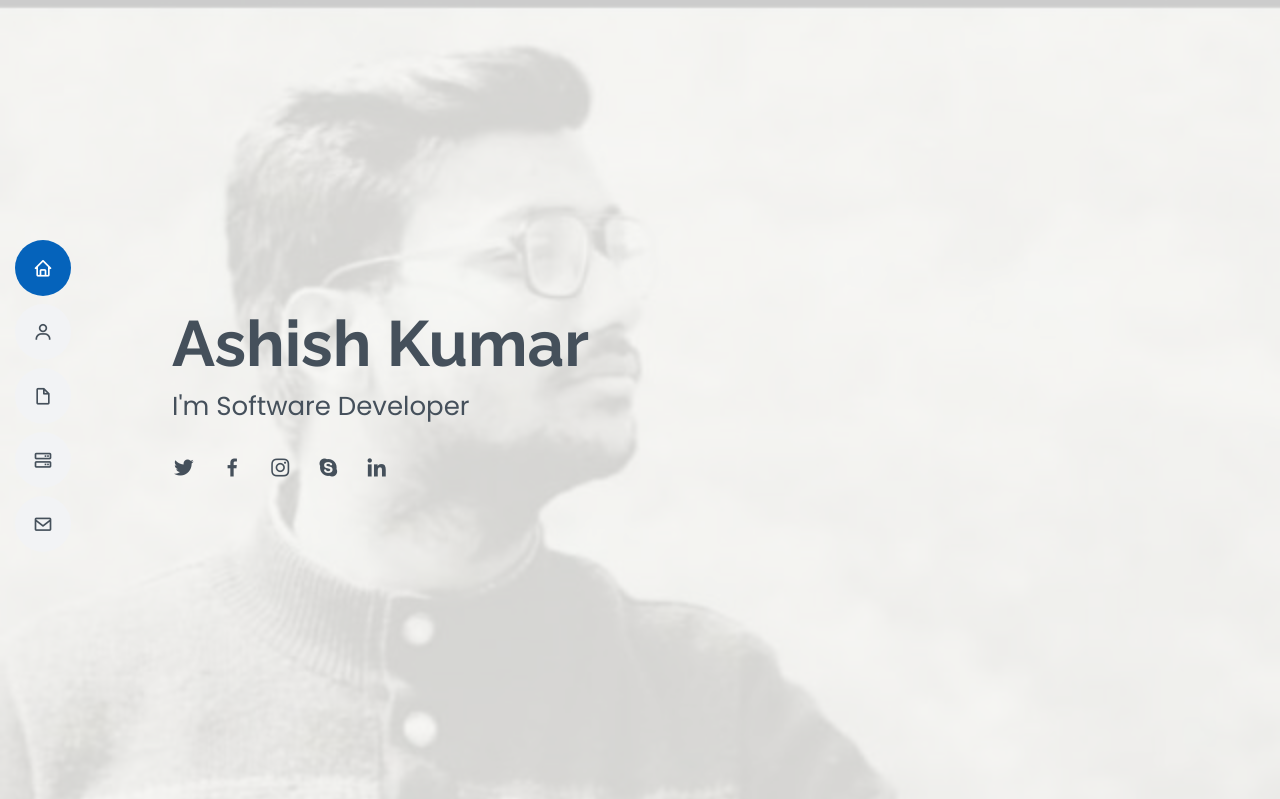
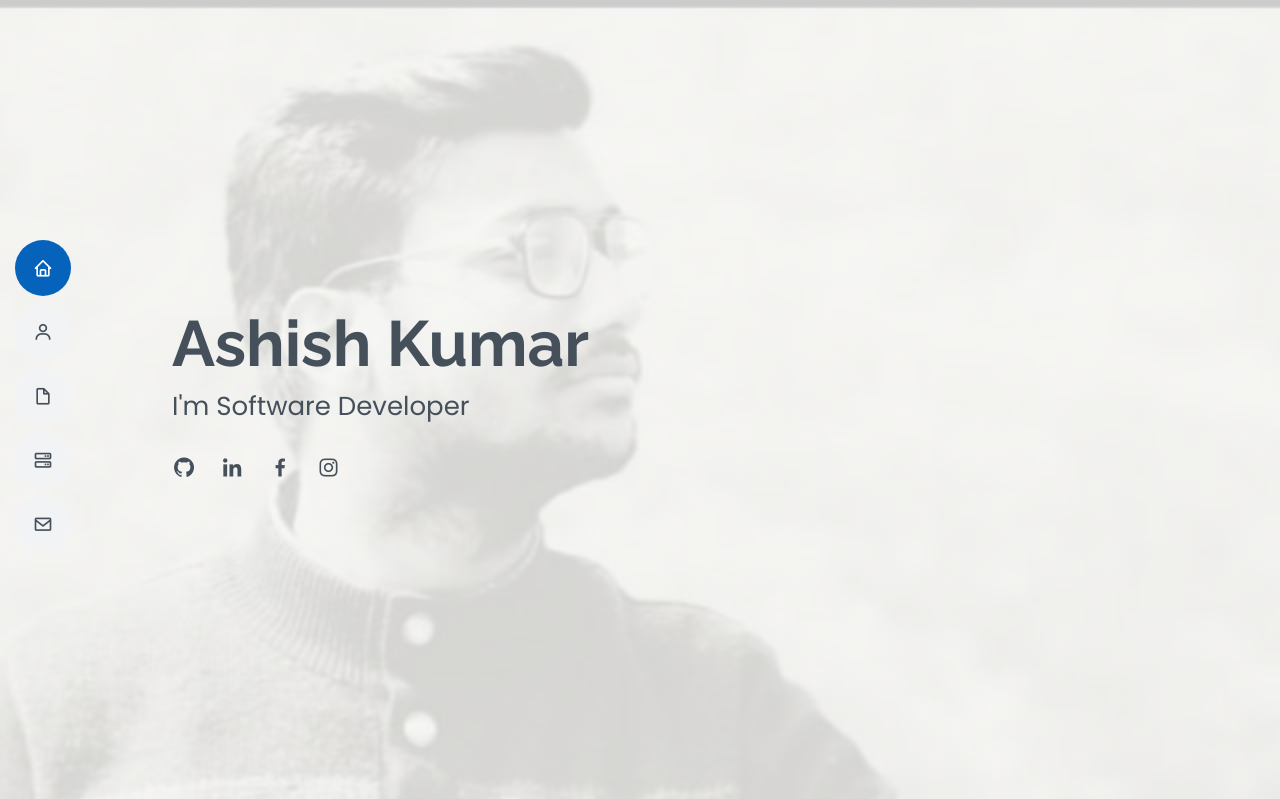
Before and after one commit to ashish2020kashyap/PersonalPortfolio, a Django app: page / in a window 1280 px wide. Shown: the top 799 px of the page. Run offline with Django 3.2, Linux system fonts and the light colour scheme; some libraries are stand-ins or nearby versions.

Commit message:
social account

```diff
--- a/portfolio/templates/portfolio/index.html
+++ b/portfolio/templates/portfolio/index.html
@@ -57,11 +57,10 @@
     <!--  <p>I'm <span class="typed" data-typed-items="Python Backend Developer, Python Analytics Developer"></span></p> -->
       <p>I'm Software Developer</p>
       <div class="social-links">
-        <a href="#" class="twitter"><i class="bx bxl-twitter"></i></a>
-        <a href="#" class="facebook"><i class="bx bxl-facebook"></i></a>
-        <a href="#" class="instagram"><i class="bx bxl-instagram"></i></a>
-        <a href="#" class="google-plus"><i class="bx bxl-skype"></i></a>
-        <a href="#" class="linkedin"><i class="bx bxl-linkedin"></i></a>
+        <a href="https://github.com/ashish2020kashyap" class="github"><i class="bx bxl-github"></i></a>
+        <a href="https://www.linkedin.com/in/ashish-kumar-9aa102173/" class="linkedin"><i class="bx bxl-linkedin"></i></a>
+         <a href="https://www.facebook.com/profile.php?id=100070641186981" class="facebook"><i class="bx bxl-facebook"></i></a>
+        <a href="https://www.instagram.com/dark1999knight/" class="instagram"><i class="bx bxl-instagram"></i></a>
       </div>
     </div>
   </section><!-- End Hero -->
```
